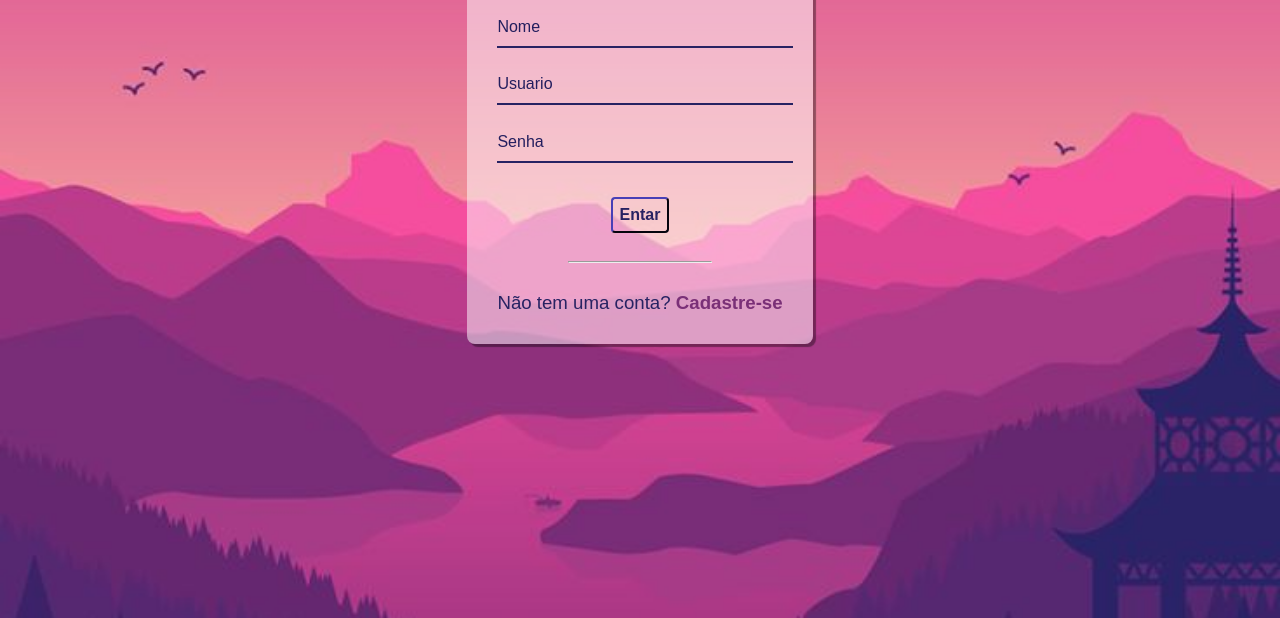
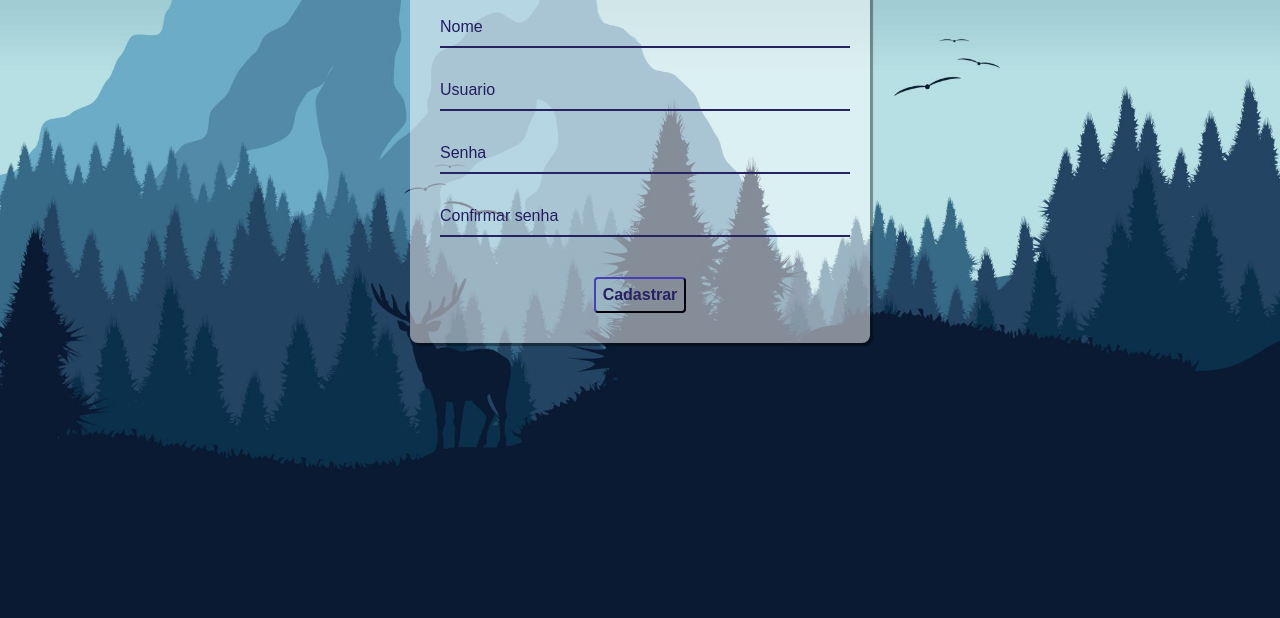
Before and after one commit to DrigsGomes/TelaLogin, a plain HTML site: page telaCadastro/index.html in a window 1280 px wide. Shown: the part 182-800 px from the top of the page. Drawn offline with Linux system fonts and the light colour scheme; files that its build step writes are made by us from their sources; files whose address does not match are found by name.

Commit message:
TelaLogin

```diff
--- a/stlye.css
+++ b/stlye.css
@@ -66,7 +66,8 @@ h1{
     transition: all .3s ease-out;
 }
 
-.label-float input:focus + label{
+.label-float input:focus + label,
+.label-float input:valid+ label{
     font-size: 13px;
     margin-top: 0;
     color: #4038a0;
--- a/telaCadastro/index.html
+++ b/telaCadastro/index.html
@@ -6,7 +6,7 @@
     <meta name="viewport" content="width=device-width, initial-scale=1.0">
     <title>Tela de cadastro</title>
 
-    <link rel="stylesheet" href="stlye.css">
+    <link rel="stylesheet" href="style.css">
 
 </head>
 <body>
@@ -19,34 +19,31 @@
 
             <div class="label-float">
 
-                <input type="text" id="nome" placeholder="">
+                <input type="text" id="nome" placeholder="" required>
                 <label for="nome">Nome</label>
             </div>
 
             <div class="label-float">
 
-                <input type="text" id="usuario" placeholder="">
+                <input type="text" id="usuario" placeholder="" required>
                 <label for="usuario">Usuario</label>
             </div>
 
             <div class="label-float">
 
-                <input type="password" id="senha" placeholder="">
+                <input type="password" id="senha" placeholder="" required>
                 <label for="senha">Senha</label>
             </div>
 
-            <div class="justify-center">
-                <button>Entar</button>
+            <div class="label-float">
+
+                <input type="password" id="confirmSenha" placeholder="" required>
+                <label for="confirmSenha">Confirmar senha</label>
             </div>
 
-
             <div class="justify-center">
-                <hr>
+                <button>Cadastrar</button>
             </div>
-
-            <p> Não tem uma conta?
-                <a href=""> Cadastre-se</a>
-            </p>
 
 
         </div>
--- a/telaCadastro/style.css
+++ b/telaCadastro/style.css
@@ -0,0 +1,101 @@
+*{
+    margin: 0;
+    padding: 0;
+    font-family: sans-serif;
+}
+
+body{
+    background-image: url(/src/fundoCadastro.jpg);
+    background-repeat: no-repeat;
+    background-size: cover;
+    background-attachment: fixed;
+}
+
+.container{
+    display: flex;
+    justify-content: center;
+    width: 100%;
+    margin-top: 100px;
+}
+
+.card{
+    background-color: #ffffff80;
+    padding: 30px;
+    border-radius: 8px;
+    box-shadow: 3px 3px 1px 0 #00000060;
+    width: 400px;
+}
+
+h1{
+    text-align: center;
+    margin-bottom: 20px;
+    color: #272262;
+}
+
+.label-float input{
+    width: 100%;
+    padding: 5px;
+    display: inline-block;
+    border: 0;
+    border-bottom: 2px solid #272262 ;
+    background-color: transparent;
+    outline: none;
+    min-width: 180px;
+    font-size: 16px;
+    transition: all .3s ease-out;
+
+}
+
+.label-float{
+    position: relative;
+    padding-top: 13px;
+    margin-top: 5%;
+    margin-bottom: 5%;
+}
+
+.label-float input:focus{
+    border-bottom: 2px solid #4038a0;
+}
+
+.label-float label{
+    color: #231e5e;
+    pointer-events: none;
+    position: absolute;
+    top: 0;
+    left: 0;
+    margin-top:13px;
+    transition: all .3s ease-out;
+}
+
+.label-float input:focus + label,
+.label-float input:valid + label
+{
+    font-size: 13px;
+    margin-top: 0;
+    color: #4038a0;
+}
+
+button{
+    background-color: transparent;
+    border-color: #272262;
+    color: #272262;
+    padding: 7px;
+    font-weight: bold;
+    font-size: 12pt;
+    margin-top: 20px;
+    border-radius: 4px;
+    cursor: pointer;
+    outline: none;
+    transition: all .5s ease-out;
+
+}
+
+button:hover{
+    background-color: #272262;
+    color: #FFF;
+}
+
+.justify-center{
+    display: flex;
+    justify-content: center;
+}
```
Also changed, not shown: index.html (+2 -2 lines), src/fundoCadastro.jpg (added).
